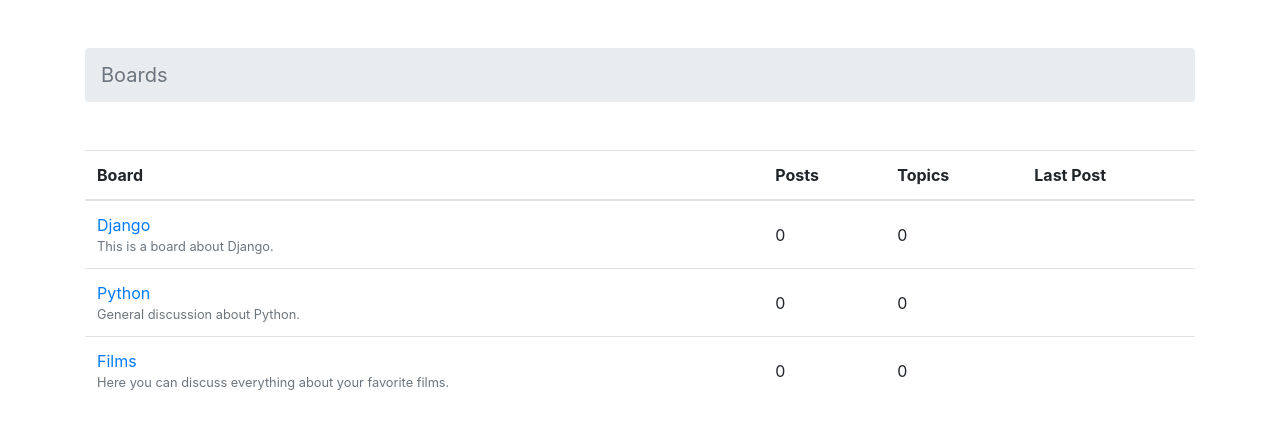
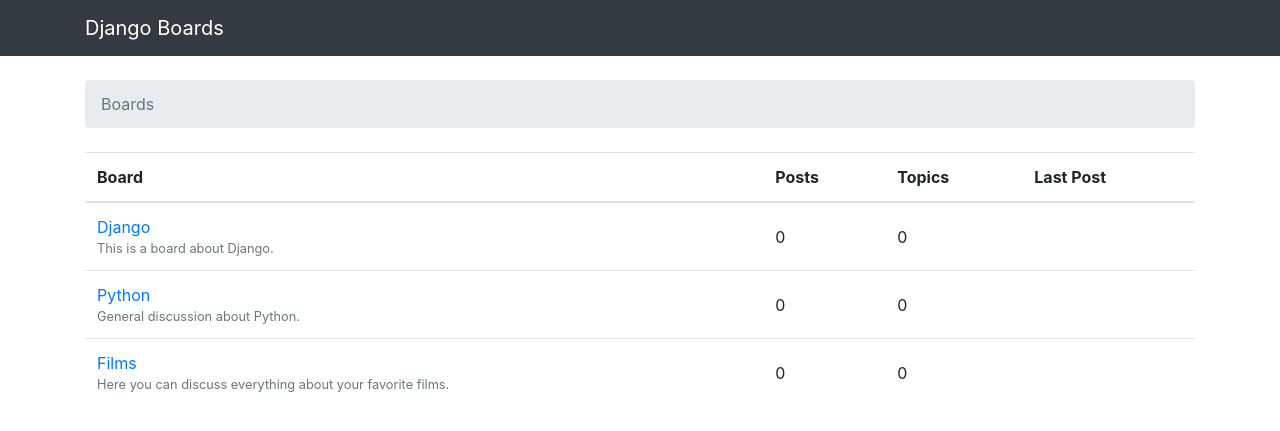
Before and after one commit to angflx-oss/DjangoTutorial, a Django app: page / in a window 1280 px wide. Shown: the top 431 px of the page. Run offline with Django 3.2, Linux system fonts and the light colour scheme; data comes from the database, SQL or seed files in the repository; some libraries are stand-ins or nearby versions.

Commit message:
Base template first commit

```diff
--- a/myproject/boards/tests.py
+++ b/myproject/boards/tests.py
@@ -47,3 +47,9 @@
     def test_board_topics_url_resolves_board_topics_view(self):
         view = resolve('/boards/1/')
         self.assertEquals(view.func, board_topics)
+
+    def test_board_topics_view_contains_link_back_to_homepage(self):
+        board_topics_url = reverse('board_topics', kwargs={'pk': 1})
+        response = self.client.get(board_topics_url)
+        homepage_url = reverse('home')
+        self.assertContains(response, 'href="{0}"'.format(homepage_url))
--- /dev/null
+++ b/myproject/templates/base.html
@@ -0,0 +1,25 @@
+{% load static %}<!DOCTYPE html>
+<html>
+  <head>
+    <meta charset="utf-8">
+    <title>{% block title %}Django Boards{% endblock %}</title>
+    <link rel="stylesheet" href="{% static 'css/bootstrap.min.css' %}">
+  </head>
+  <body>
+
+    <nav class="navbar navbar-expand-lg navbar-dark bg-dark">
+      <div class="container">
+        <a class="navbar-brand" href="{% url 'home' %}">Django Boards</a>
+      </div>
+    </nav>
+
+    <div class="container">
+      <ol class="breadcrumb my-4">
+        {% block breadcrumb %}
+        {% endblock %}
+      </ol>
+      {% block content %}
+      {% endblock %}
+    </div>
+  </body>
+</html>
--- a/myproject/templates/home.html
+++ b/myproject/templates/home.html
@@ -1,15 +1,10 @@
-{% load static %}<!DOCTYPE html>
-<html>
-  <head>
-    <meta charset="utf-8">
-    <title>Boards</title>
-    <link rel="stylesheet" href="{% static 'css/bootstrap.min.css' %}">
-  </head>
-  <body>
-    <div class="container">
-      <ol class="breadcrumb my-5">
-        <li class="breadcrumb-item active" style="font-size: 20px;">Boards</li>
-      </ol>
+{% extends 'base.html' %}
+
+{% block breadcrumb %}
+  <li class="breadcrumb-item active">Boards</li>
+{% endblock %}
+
+{% block content %}
   <table class="table">
     <thead class="thead-inverse">
       <tr>
@@ -33,6 +28,4 @@
       {% endfor %}
     </tbody>
   </table>
-    </div>
-  </body>
-</html>
+{% endblock %}
--- a/myproject/templates/topics.html
+++ b/myproject/templates/topics.html
@@ -8,7 +8,7 @@
   <body>
     <div class="container">
       <ol class="breadcrumb my-4">
-        <li class="breadcrumb-item">Boards</li>
+        <li class="breadcrumb-item"><a href="{% url 'home' %}">Boards</a></li>
         <li class="breadcrumb-item active">{{ board.name }}</li>
       </ol>
     </div>
```
Lines whose indentation alone changed are shown as unchanged.
